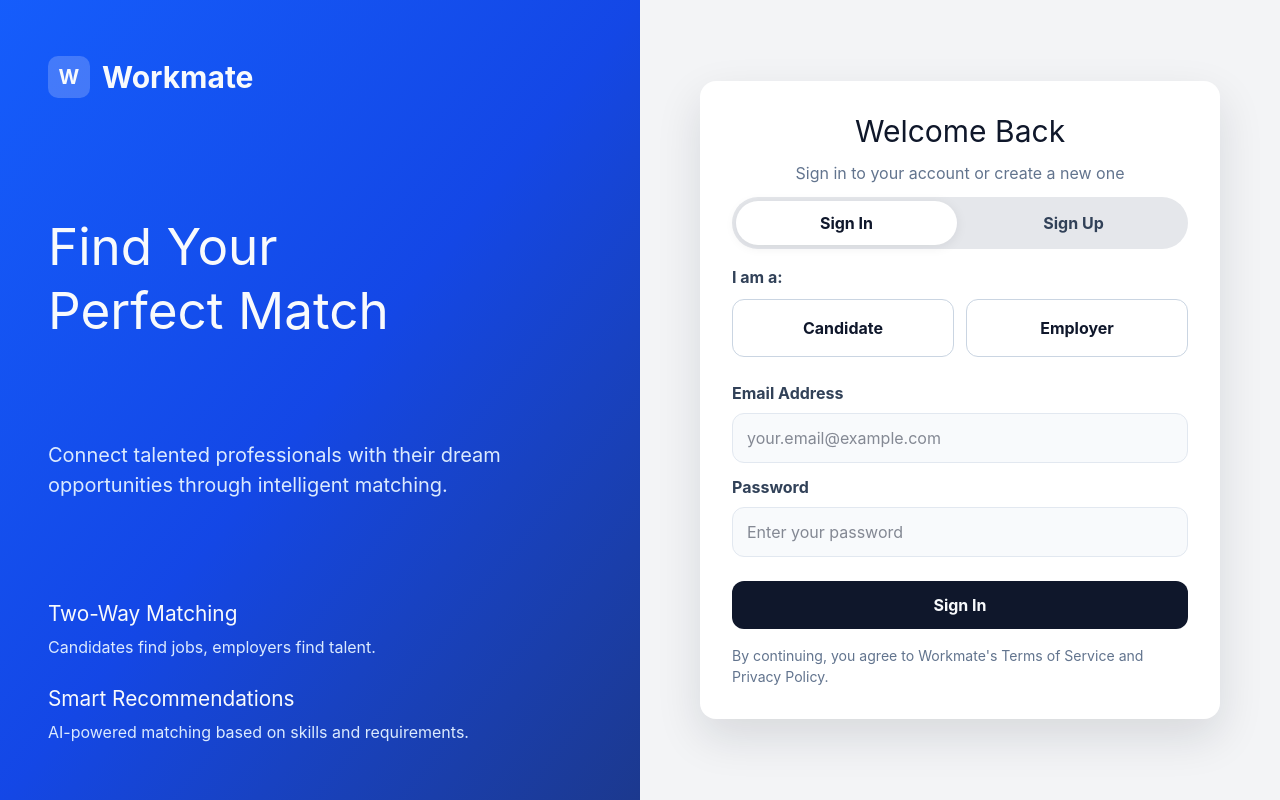
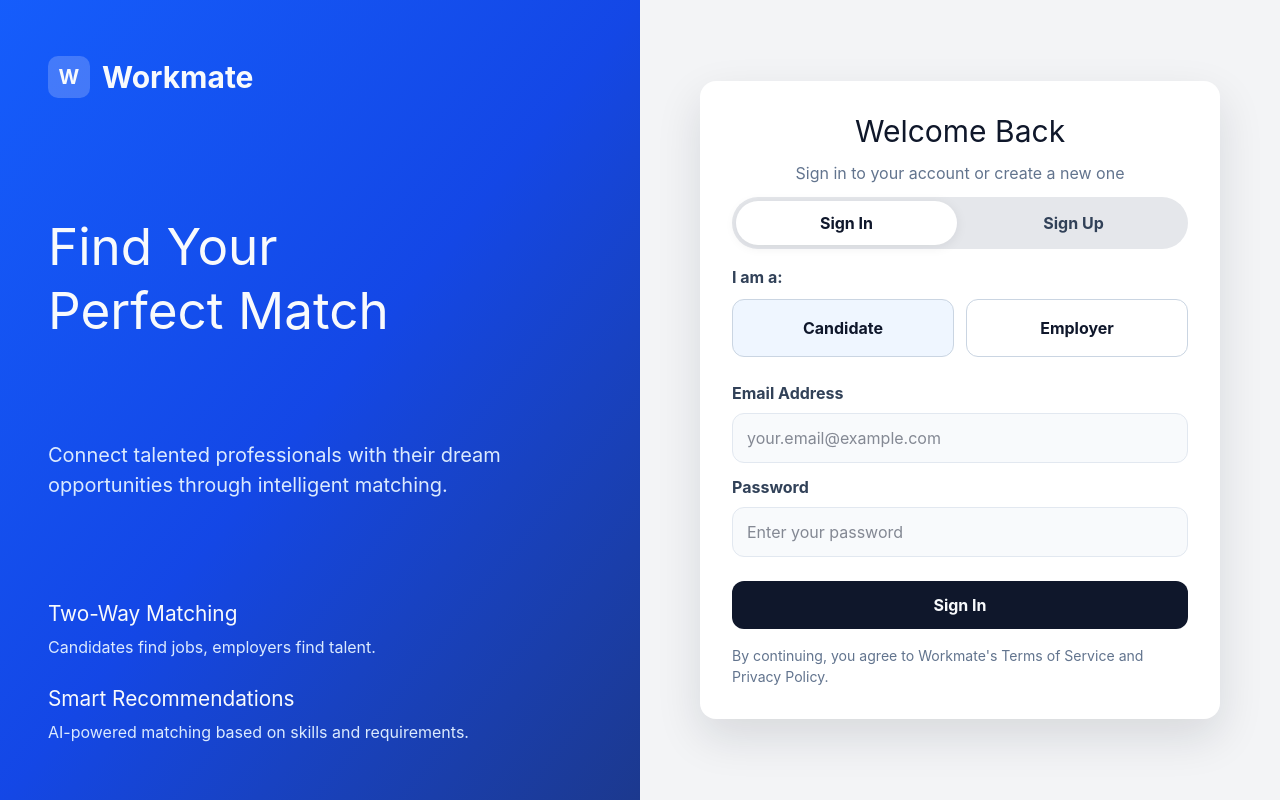
Before and after one commit to mhuy07092004/Workmate, a React (Vite) app: page /login in a window 1280 px wide. Built offline with nearby package versions, Linux system fonts and the light colour scheme.

Commit message:
fixed login bug between candidates and employer

```diff
--- a/src/pages/login.jsx
+++ b/src/pages/login.jsx
@@ -198,14 +198,14 @@ function Login() {
           <div className="grid grid-cols-2 gap-3">
             <button
               type="button"
-              className={`border-[1.5px] border-slate-300 rounded-xl bg-white text-slate-900 text-base font-bold py-4 px-3 cursor-pointer ${selectedRole === 'candidate' ? 'border-blue-600 bg-blue-50 text-blue-700' : ''}`}
+              className={`border-[1.5px] border-slate-300 rounded-xl text-slate-900 text-base font-bold py-4 px-3 cursor-pointer ${selectedRole === 'candidate' ? 'border-blue-600 bg-blue-50 text-blue-700' : 'bg-white'}`}
               onClick={() => handleRoleChange('candidate')}
             >
               Candidate
             </button>
             <button
               type="button"
-              className={`border-[1.5px] border-slate-300 rounded-xl bg-white text-slate-900 text-base font-bold py-4 px-3 cursor-pointer ${selectedRole === 'employer' ? 'border-blue-600 bg-blue-50 text-blue-700' : ''}`}
+              className={`border-[1.5px] border-slate-300 rounded-xl text-slate-900 text-base font-bold py-4 px-3 cursor-pointer ${selectedRole === 'employer' ? 'border-blue-600 bg-blue-50 text-blue-700' : 'bg-white'}`}
               onClick={() => handleRoleChange('employer')}
             >
               Employer
```
